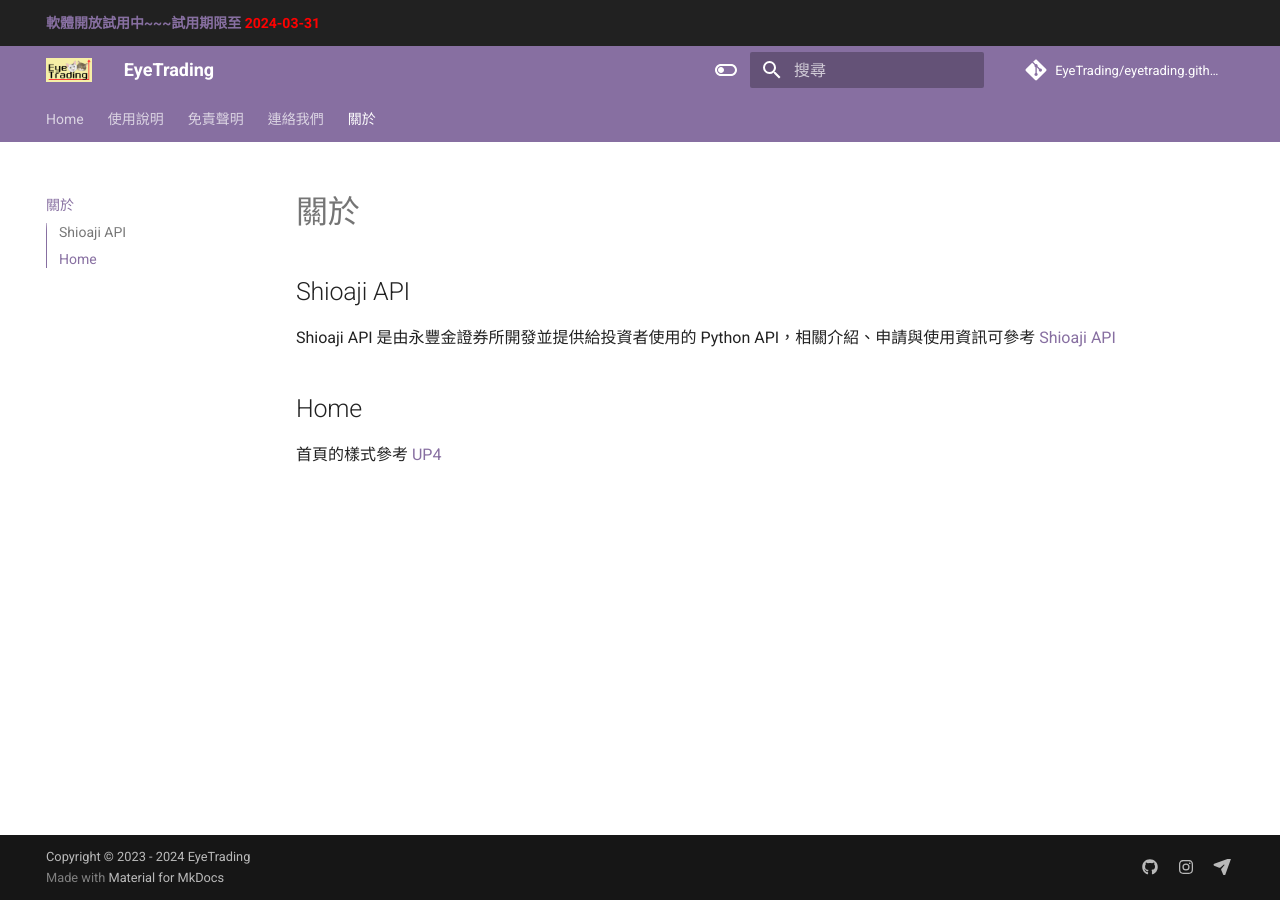
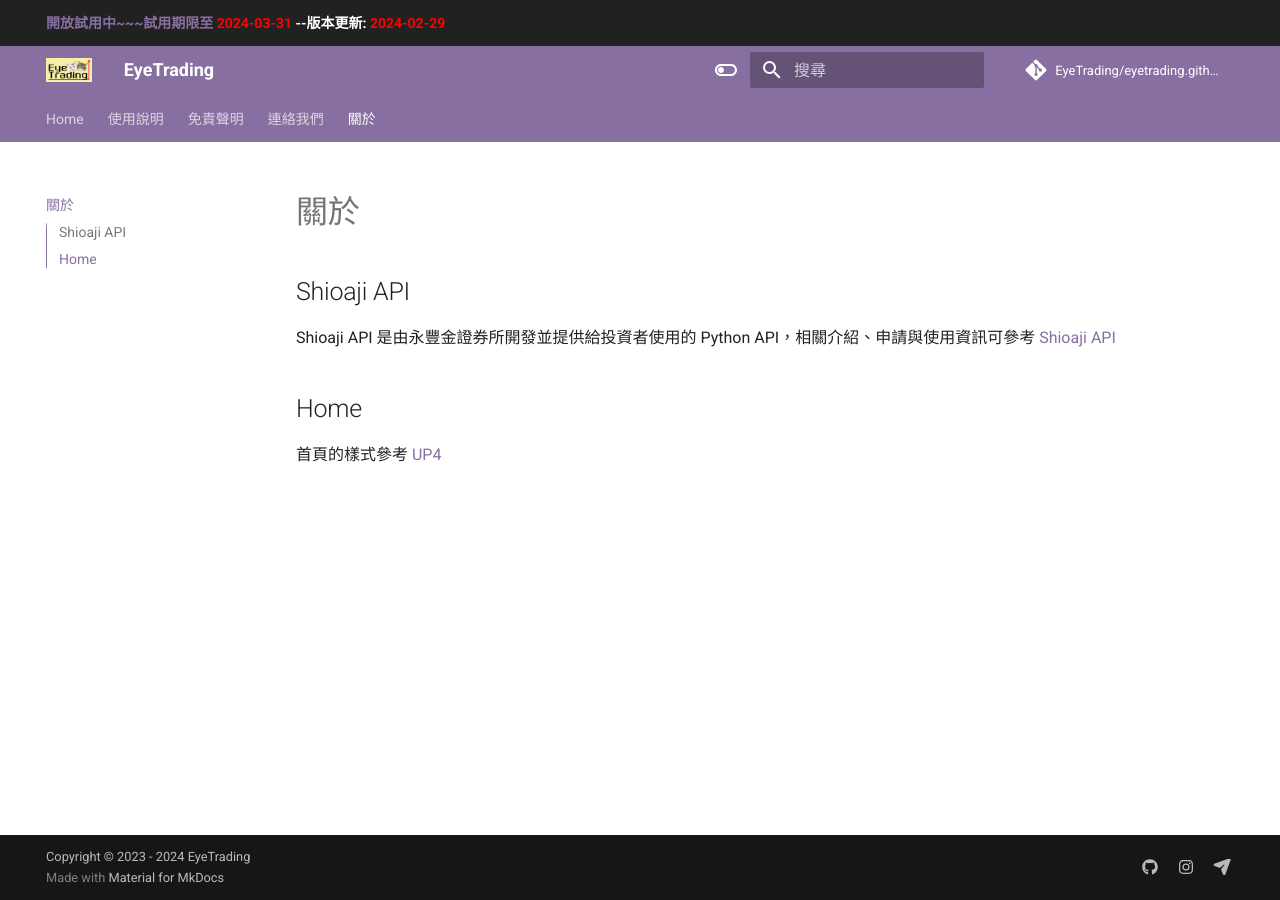
Before and after one commit to EyeTrading/eyetrading.github.io, an MkDocs documentation site: the page built from docs/about.md, in a window 1280 px wide. Built offline with MkDocs 1.6.1 and Material for MkDocs 9.7.7, drawn with Linux system fonts in a browser that asks for light colours; comment, search, counter and statistics services are not loaded.

Commit message:
update sw date

```diff
--- a/docs/overrides/main.html
+++ b/docs/overrides/main.html
@@ -13,5 +13,6 @@
 
 {% block announce %}
   <style>.md-announce a,.md-announce a:focus,.md-announce a:hover{color:currentColor}.md-announce strong{white-space:nowrap} </style>
-    <strong><a href="">軟體開放試用中~~~試用期限至 <span style="color:red;font-weight: bold;">2024-03-31</span></a></strong>
+    <strong><a href="">開放試用中~~~試用期限至 <span style="color:red;font-weight: bold;">2024-03-31</span></a>
+      --版本更新: <span style="color:red;font-weight: bold;">2024-02-29 </span></strong>
 {% endblock %}
```
